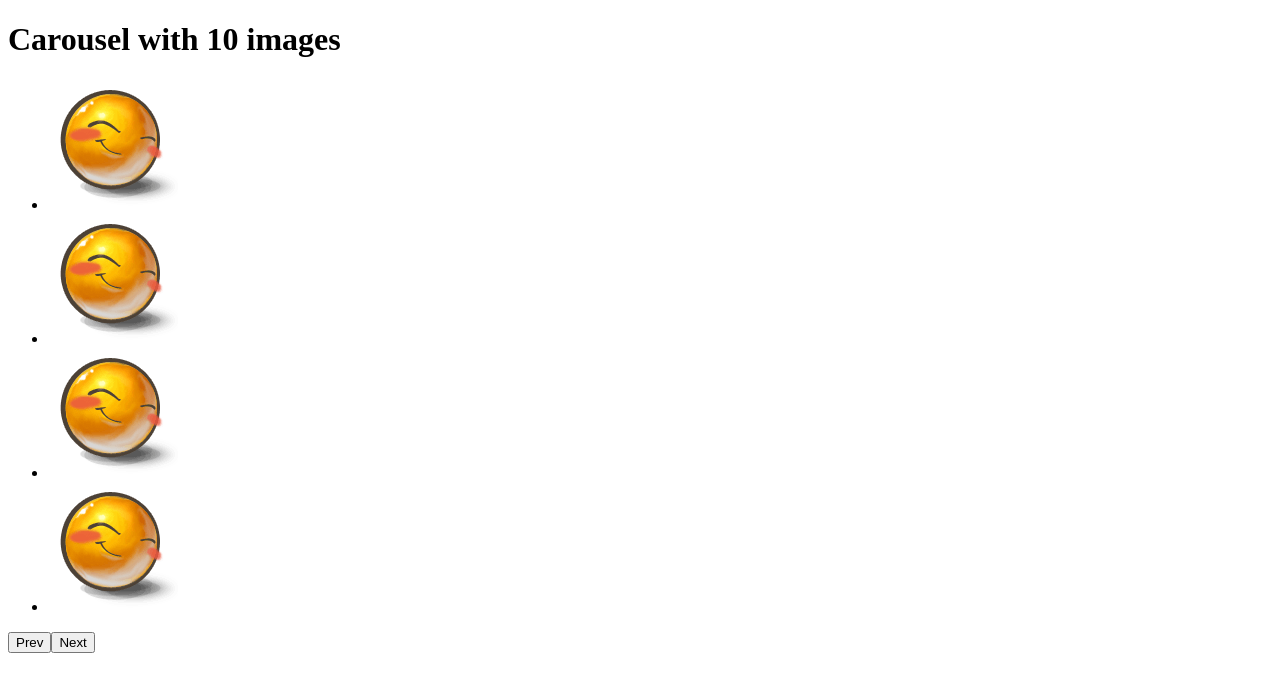
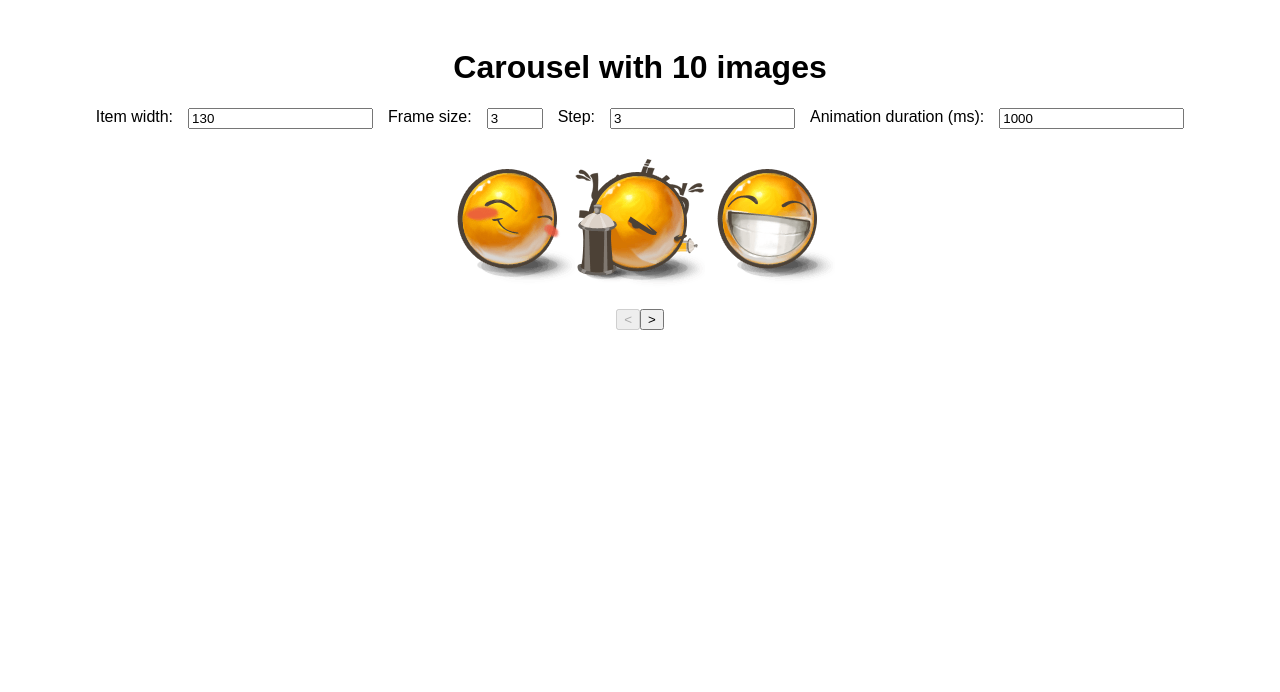
Before and after one commit to mate-academy/react_carousel, a React (Vite) app: page / in a window 1280 px wide. Shown: the top 692 px of the page. Built offline with nearby package versions, Linux system fonts and the light colour scheme.

Commit message:
solution

```diff
--- a/src/App.scss
+++ b/src/App.scss
@@ -1 +1,14 @@
-// style go here
+.App {
+  display: flex;
+  flex-direction: column;
+  align-items: center;
+  padding: 20px;
+  font-family: sans-serif;
+
+  > div:first-of-type {
+    display: flex;
+    justify-content: center;
+    gap: 15px;
+    margin-bottom: 30px;
+  }
+}
--- a/src/App.tsx
+++ b/src/App.tsx
@@ -1,14 +1,14 @@
-import React from 'react';
+import React, { useState } from 'react';
 import './App.scss';
 import Carousel from './components/Carousel';
 
-interface State {
-  images: string[];
-}
+export const App: React.FC = () => {
+  const [itemWidth, setItemWidth] = useState(130);
+  const [frameSize, setFrameSize] = useState(3);
+  const [step, setStep] = useState(3);
+  const [animationDuration, setAnimationDuration] = useState(1000);
 
-class App extends React.Component<{}, State> {
-  state = {
-    images: [
+  const images = [
     './img/1.png',
     './img/2.png',
     './img/3.png',
@@ -19,21 +19,61 @@ class App extends React.Component<{}, State> {
     './img/8.png',
     './img/9.png',
     './img/10.png',
-    ],
-  };
-
-  render() {
-    const { images } = this.state;
+  ];
 
   return (
     <div className="App">
-        {/* eslint-disable-next-line */}
-        <h1>Carousel with {images.length} images</h1>
+      <h1 data-cy="title">Carousel with {images.length} images</h1>
 
-        <Carousel />
+      <div>
+        <label htmlFor="itemId">Item width:</label>
+        <input
+          id="itemId"
+          type="number"
+          value={itemWidth}
+          onChange={e => setItemWidth(Number(e.target.value))}
+        />
+
+        <label htmlFor="frameId">Frame size:</label>
+        <input
+          id="frameId"
+          type="number"
+          value={frameSize}
+          min="1"
+          max={images.length}
+          onChange={e => {
+            const newValue = Number(e.target.value);
+            const clampedValue = Math.max(1, Math.min(newValue, images.length));
+            setFrameSize(clampedValue);
+          }}
+        />
+
+        <label htmlFor="stepId">Step:</label>
+        <input
+          id="stepId"
+          type="number"
+          value={step}
+          onChange={e => setStep(Number(e.target.value))}
+        />
+
+        <label htmlFor="durationId">Animation duration (ms):</label>
+        <input
+          id="durationId"
+          type="number"
+          value={animationDuration}
+          onChange={e => setAnimationDuration(Number(e.target.value))}
+        />
+      </div>
+      <Carousel
+        images={images}
+        step={step}
+        frameSize={frameSize}
+        itemWidth={itemWidth}
+        animationDuration={animationDuration}
+        infinite={false}
+      />
     </div>
   );
-  }
-}
+};
 
 export default App;
--- a/src/components/Carousel.scss
+++ b/src/components/Carousel.scss
@@ -1 +1,31 @@
-// style go here
+.Carousel {
+  display: flex;
+  flex-direction: column;
+  align-items: center;
+  width: 100%;
+
+  &__frame {
+    overflow: hidden;
+    margin-bottom: 20px;
+  }
+
+  &__list {
+    display: flex;
+    margin: 0;
+    padding: 0;
+    list-style: none;
+  }
+
+  li {
+    list-style: none;
+
+    img {
+      display: block;
+    }
+  }
+}
+
+.buttons {
+  display: flex;
+  flex-direction: row;
+}
--- a/src/components/Carousel.tsx
+++ b/src/components/Carousel.tsx
@@ -1,26 +1,104 @@
-import React from 'react';
+import React, { useState } from 'react';
 import './Carousel.scss';
 
-const Carousel: React.FC = () => (
+type CarouselProps = {
+  images: string[];
+  step?: number;
+  frameSize?: number;
+  itemWidth?: number;
+  animationDuration?: number;
+  infinite?: boolean;
+};
+
+
+const Carousel: React.FC<CarouselProps> = ({
+  images,
+  step = 3,
+  frameSize = 3,
+  itemWidth = 130,
+  animationDuration = 1000,
+  infinite = false,
+}) => {
+  const [position, setPosition] = useState(0);
+
+  const maxPosition = Math.max(0, images.length - frameSize);
+
+  const isPrevDisabled = !infinite && position === 0;
+  const isNextDisabled = !infinite && position === maxPosition;
+
+  const handlePrev = () => {
+    setPosition(prev => {
+      if (infinite) {
+        return (prev - step + images.length) % images.length;
+      }
+
+      return Math.max(prev - step, 0);
+    });
+  };
+
+  const handleNext = () => {
+    setPosition(prev => {
+      if (infinite) {
+        return (prev + step) % images.length;
+      }
+
+      return Math.min(prev + step, maxPosition);
+    });
+  };
+
+  const listWidth = images.length * itemWidth;
+
+return (
   <div className="Carousel">
-    <ul className="Carousel__list">
-      <li>
-        <img src="./img/1.png" alt="1" />
-      </li>
-      <li>
-        <img src="./img/1.png" alt="2" />
-      </li>
-      <li>
-        <img src="./img/1.png" alt="3" />
-      </li>
-      <li>
-        <img src="./img/1.png" alt="4" />
-      </li>
-    </ul>
-
-    <button type="button">Prev</button>
-    <button type="button">Next</button>
+    <div
+      className="Carousel__frame"
+      style={{
+        width: `${frameSize * itemWidth}px`,
+        overflow: 'hidden',
+      }}
+    >
+      <ul
+        className="Carousel__list"
+        style={{
+          width: `${listWidth}px`,
+          display: 'flex',
+          transform: `translateX(-${position * itemWidth}px)`,
+          transition: `transform ${animationDuration}ms`,
+        }}
+      >
+        {images.map((img, index) => (
+          <li key={index} style={{ flexShrink: 0 }}>
+            <img
+              src={img}
+              alt={`Slide ${index + 1}`}
+              width={itemWidth}
+              style={{ width: `${itemWidth}px` }}
+            />
+          </li>
+        ))}
+      </ul>
+    </div>
+      <div className='buttons'>
+      <button
+        className="buttontPrev"
+        type="button"
+        onClick={handlePrev}
+        disabled={isPrevDisabled}
+      >
+        {'<'}
+      </button>
+      <button
+        className="buttontNext"
+        type="button"
+        data-cy="next"
+        onClick={handleNext}
+        disabled={isNextDisabled}
+      >
+        {'>'}
+      </button>
+    </div>
   </div>
 );
+};
 
 export default Carousel;
```
Also changed, not shown: 1 other file (tests, documents, lock files or other folders). Lines whose indentation alone changed are shown as unchanged.
